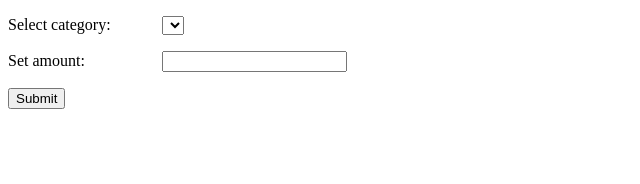
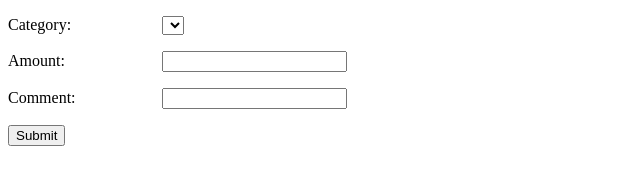
Before and after one commit to igor-rubis/Expences_accounter, a plain HTML site: page files/index.html in a window 1280 px wide. Both pictures are taken after a click on the button "Submit". Shown: the whole page, without its empty margins (0-640 px from the left). Drawn offline with Linux system fonts and the light colour scheme.

Commit message:
added comment field

```diff
--- a/files/index.html
+++ b/files/index.html
@@ -13,12 +13,16 @@
 <body>
 <div id="form">
     <p>
-        <label for="category">Select category:</label>
+        <label for="category">Category:</label>
         <select id="category"></select>
     </p>
     <p>
-        <label for="amount">Set amount: </label>
+        <label for="amount">Amount: </label>
         <input id="amount" type="text">
+    </p>
+    <p>
+        <label for="comment">Comment: </label>
+        <input id="comment" type="text">
     </p>
     <p>
         <input type="button" onclick="submit()" value="Submit">
@@ -29,7 +33,8 @@
     function submit() {
       var category = document.getElementById('category').value;
       var amount = document.getElementById('amount').value;
-      google.script.run.postData(category, amount);
+      var comment = document.getElementById('comment').value;
+      google.script.run.postData(category, amount, comment);
 
       document.getElementById('amount').value = '';
     }
```
Also changed, not shown: 1 other file.
